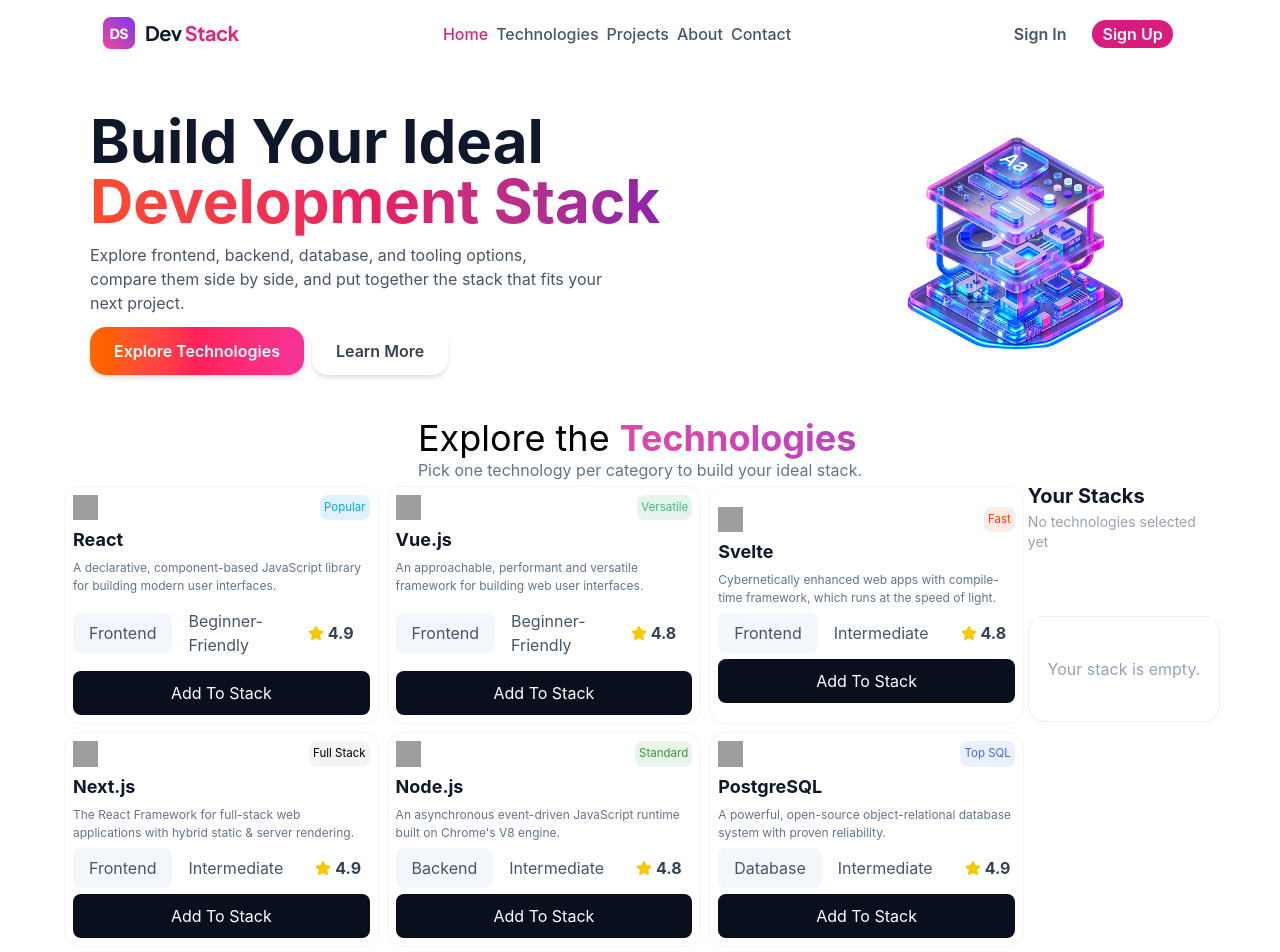
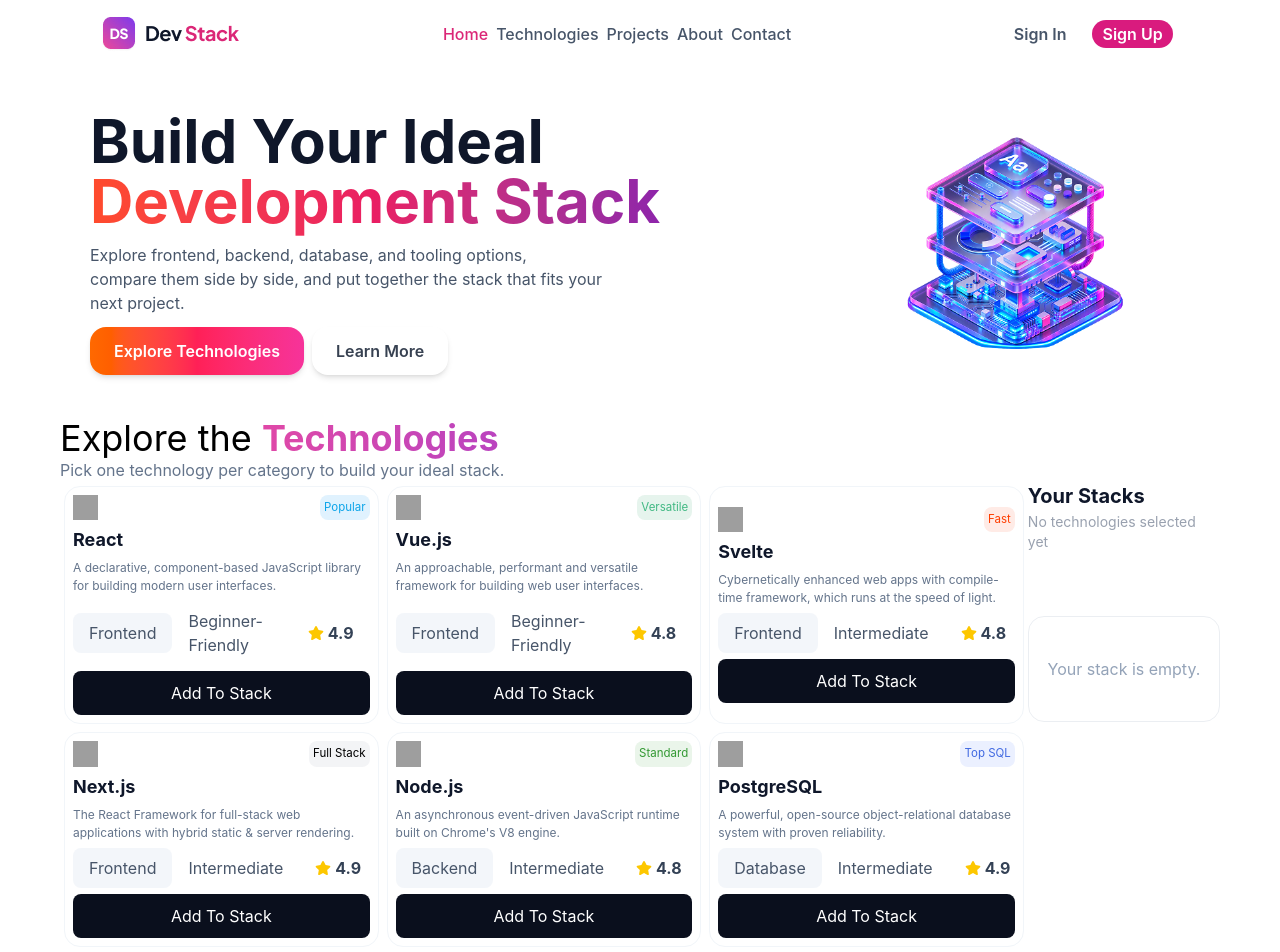
Before and after one commit to fayjullahhemon-2025/dev-stack, a React (Vite) app: page / in a window 1280 px wide. Shown: the top 952 px of the page. Built offline with nearby package versions, Linux system fonts and the light colour scheme; grey boxes are pictures that could not be loaded.

Commit message:
fix Explore the Technologies heading align

```diff
--- a/src/components/TechnologyStacks/Technologies.tsx
+++ b/src/components/TechnologyStacks/Technologies.tsx
@@ -44,7 +44,7 @@ export default function Technologies({ TechnologyPromiseData }: TechnologiesProp
         });
     };
     return (
-        <div className="flex justify-center items-center w-290 m-auto flex-col " >
+        <div className="flex justify-center w-290 m-auto flex-col " >
             <div>
                 <h1 className='text-4xl' >Explore the <span className="bg-linear-to-r from-[#e048a7] to-[#ba43bf] bg-clip-text text-transparent font-bold " >Technologies</span> </h1>
                 <p className="text-[#64748B]" >Pick one technology per category to build your ideal stack.</p>
```
